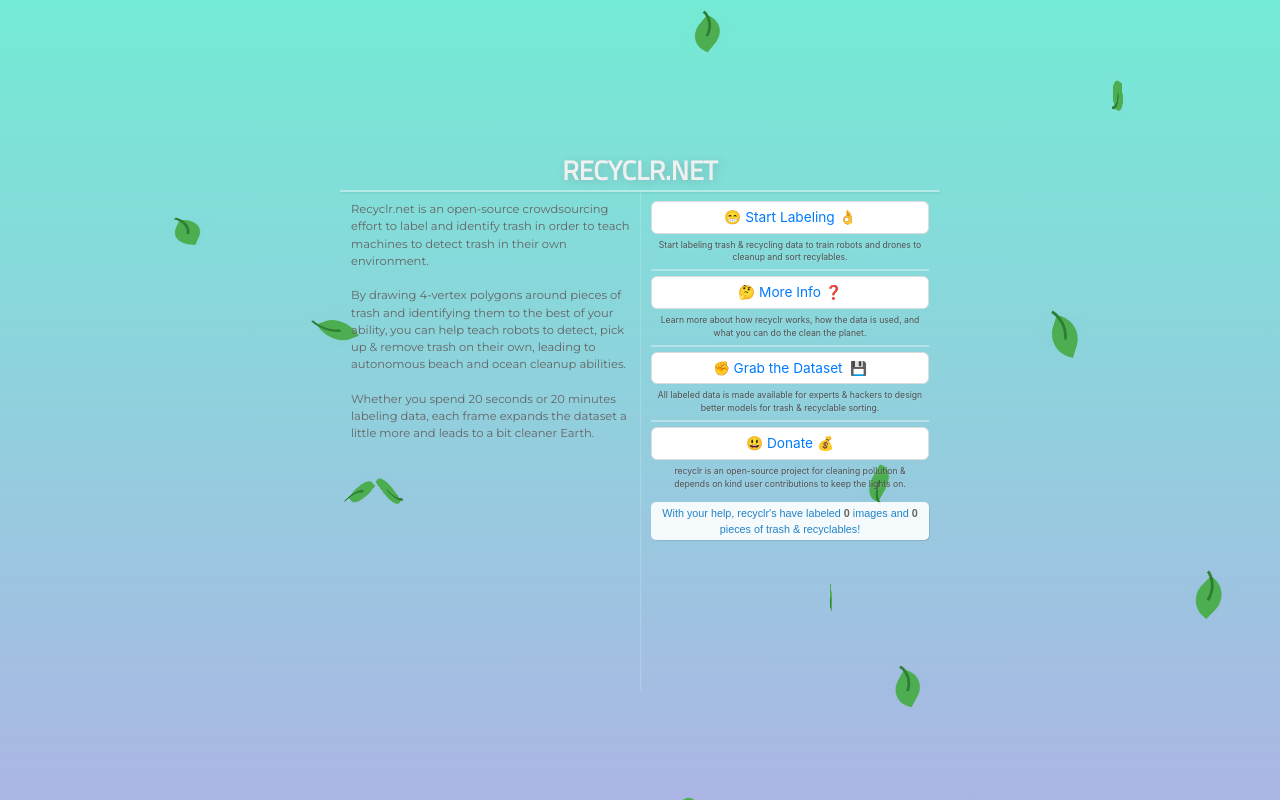
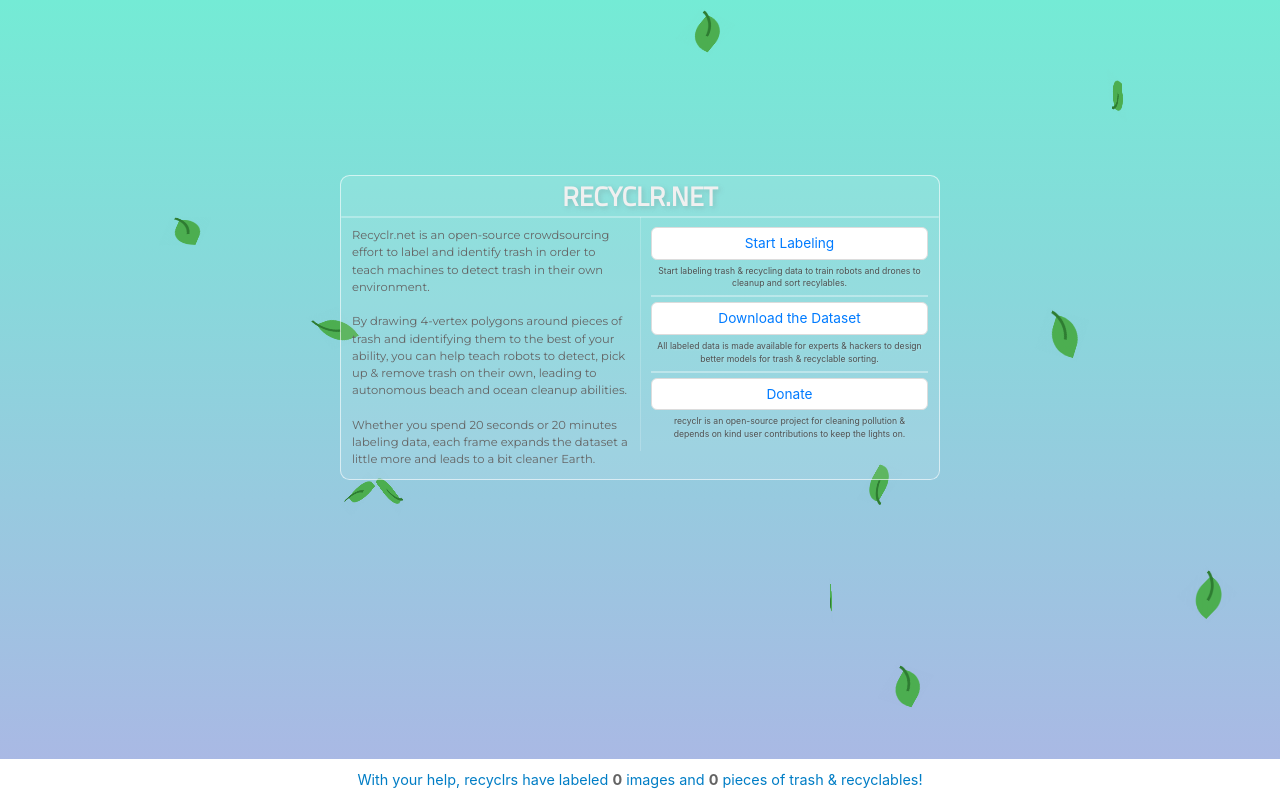
Before and after one commit to patrickec246/recyclo-lablr, a Flask app: page / in a window 1280 px wide. Run offline with Flask 2, Linux system fonts and the light colour scheme; some libraries are stand-ins or nearby versions.

Commit message:
Minor visual tweaks

```diff
--- a/server/src/frame_processor.py
+++ b/server/src/frame_processor.py
@@ -19,7 +19,7 @@
 	saturated_frames = []
 	for root, dirs, files in os.walk(unlabeled_root):
 		json_files = [j for j in files if '.json' in j and 'metadata' not in j]
-		if len(jsons) >= num_annotations:
+		if len(json_files) >= num_annotations:
 			saturated_frames.append({'dir' : root, 'json_files' : json_files})
 
 	return saturated_frames
--- a/server/static/css/style.css
+++ b/server/static/css/style.css
@@ -474,6 +474,7 @@
 	background: rgb(34,193,195);
 	background: linear-gradient(0deg, rgba(34,193,195,1) 0%, rgba(253,187,45,1) 100%);
 	background: linear-gradient(0deg, #ACB6E5 0%, #74ebd5 100%);
+	overflow-x: hidden;
 }
 
 .leaf{
@@ -488,19 +489,37 @@
 .total-doc {
 	width: 100%;
 	height: 100%;
-	position:relative;
-	z-index:10;
+	position: relative;
+	z-index: 10;
+	font-size: 1.25rem;
+}
+
+.stats-panel {
+	position: fixed;
+	left: 0;
+	bottom: 0;
+	width: 100%;
+	height: auto;
+	text-align: center;
+	background-color:white;
+	padding: .5em;
+	font-size: 1.5em;
+	color: rgb(0, 125, 197);
 }
 
 @media only screen and (min-width: 1000px) {
 	.total-doc {
+		font-size: 1.0rem;
 		width: 600px;
-		height: 500px;
+		height: auto;
 		position: absolute;
-		top:50%;
-		left:50%;
-		margin: -250px 0 0 -300px;
+		top: 50%;
+		left: 50%;
+		margin: -225px 0 0 -300px;
 		font-size: .6em;
+		background-color: rgba(255, 255, 255, .1);
+		border-radius: 1em;
+		border: .5px solid rgba(255, 255, 255, .6);
 	}
 	.spacing-doc {
 		width:600px;
@@ -513,6 +532,11 @@
 	.cpanel {
 		font-size: 1em;
 	}
+	.stats-panel {
+		width: 100%;
+		font-size: 1.5em;
+		padding: .6rem;
+	}
 }
 
 .spacing-doc {
@@ -520,9 +544,8 @@
 	width: 100%;
 	height: auto;
 	background-color: rgba(240, 240, 240, .4);
-	box-shadow: 1px 1px 3px rgba(0, 0, 0, .1);
 	border-radius: .5em;
-	border: 1px solid rgba(255, 255, 255, .4);
+	border: .5px solid rgba(255, 255, 255, .3);
 	background: rgb(233,233,233);
 	background: linear-gradient(0deg, rgba(200, 200, 200, .4) 0%, rgba(240, 240, 240, .4) 100%);
 	position:relative;
@@ -565,6 +588,10 @@
 	margin-bottom:5px;
 	transition: background-color .4s;
 	font-size:.95em;
+}
+
+.custom-button-main a:hover {
+	text-decoration: none;
 }
 
 .donate-button {
@@ -630,7 +657,7 @@
 	font-weight:900;
 	width:100%;
 	height:auto;
-	text-shadow: 2px 2px 8px rgba(100, 100, 100, .3);
+	text-shadow: 2px 2px 5px rgba(100, 100, 100, .25);
 }
 
 .light-hr {
--- a/server/templates/landing.html
+++ b/server/templates/landing.html
@@ -6,9 +6,7 @@
 	<div class="page-dock" id="pageBackground">
 		<div class="total-doc">
 			<div class="info-dock-text">
-				<center>
-					RECYCLR.NET
-				</center>
+				<center>RECYCLR.NET</center>
 			</div>
 			<div class="spacing-doc">
 				<div class="site-info">
@@ -29,25 +27,25 @@
 				</div>
 
 				<div class="site-buttons left-info">
-					<button class="custom-button-main" style="width:100%"><a href="/label"> 😁 Start Labeling 👌</a></button>
+					<button class="custom-button-main" style="width:100%"><a href="/label">Start Labeling</a></button>
 					<div class="button-descripton">
-						<center>
-							Start labeling trash & recycling data to train robots and drones to cleanup and sort recylables.
-						</center>
+						<center>Start labeling trash & recycling data to train robots and drones to cleanup and sort recylables.</center>
 					</div>
 
+					<!--
 					<hr class="low-hr light-hr"/>
 
-					<button type="button" class="custom-button-main" style="width:100%"><a href="/about"> 🤔 More Info ❓</a></button>
+					<button type="button" class="custom-button-main" style="width:100%"><a href="/about">More Info</a></button>
 					<div class="button-descripton">
 						<center>
 							Learn more about how recyclr works, how the data is used, and what you can do the clean the planet.
 						</center>
 					</div>
+					-->
 
 					<hr class="low-hr light-hr"/>
 
-					<button type="button" class="custom-button-main" style="width:100%"><a href="http://github.com" target="_blank"> ✊ Grab the Dataset &nbsp;💾</a></button>
+					<button type="button" class="custom-button-main" style="width:100%"><a href="https://github.com/patrickisroman/recycling-detection-dataset" target="_blank">Download the Dataset</a></button>
 					<div class="button-descripton">
 						<center>
 							All labeled data is made available for experts & hackers to design better models for trash & recyclable sorting.
@@ -56,21 +54,18 @@
 
 					<hr class="low-hr light-hr"/>
 
-					<button class="custom-button-main donate-button" style="width:100%"><a href="/donate"> 😃 Donate 💰</a></button>
+					<button class="custom-button-main donate-button" style="width:100%"><a href="/donate">Donate</a></button>
 					<div class="button-descripton">
 						<center>
 							recyclr is an open-source project for cleaning pollution & depends on kind user contributions to keep the lights on.
 						</center>
 					</div>
-
-					<div class="button-text">
-						<center>
-							With your help, recyclr's have labeled <b><text id="totalImages" style="color:rgb(100, 100, 100);"></text></b>
-							images and <b><text id="totalLabels" style="color:rgb(100, 100, 100);"></text></b>
-							pieces of trash & recyclables!
-						</center>
-					</div>
 				</div>
+			</div>
+			<div class="stats-panel">
+				With your help, recyclrs have labeled <b><text id="totalImages" style="color:rgb(100, 100, 100);"></text></b>
+				images and <b><text id="totalLabels" style="color:rgb(100, 100, 100);"></text></b>
+				pieces of trash & recyclables!
 			</div>
 		</div>
 	</div>
```
